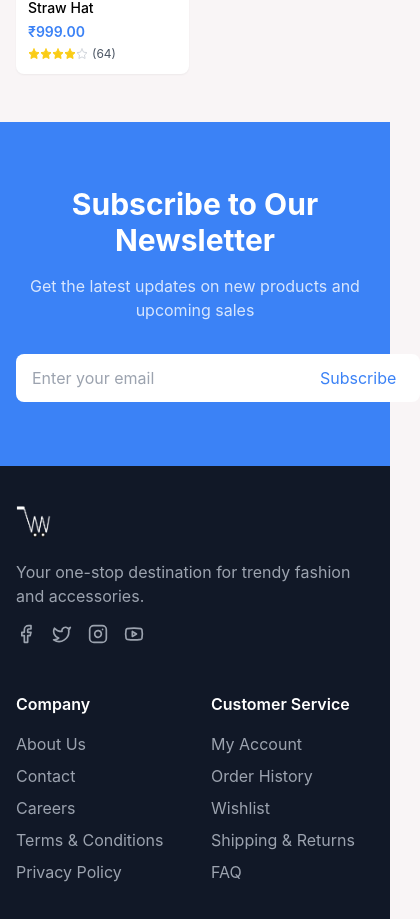
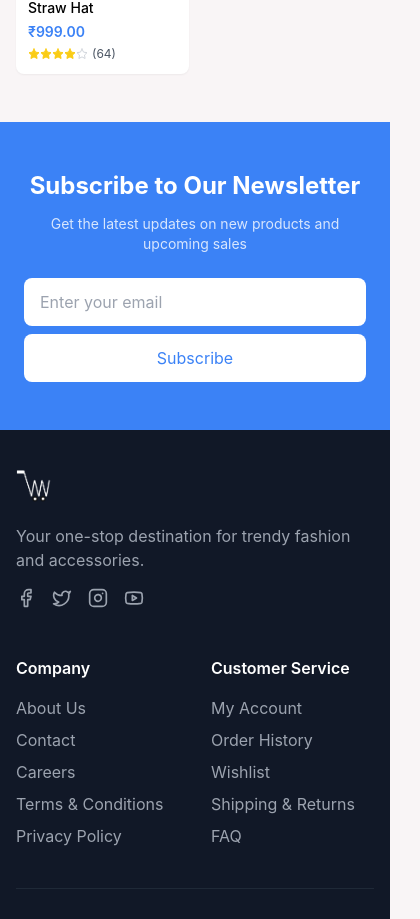
Before and after one commit to SN7k/flexova_frontend, a React (Create React App) app: page / in a window 390 px wide. Shown: the part 2480-3399 px from the top of the page, 420 px wide, since content can reach past the window. Built offline with nearby package versions, Linux system fonts and the light colour scheme.

Commit message:
Fix responsive design issues for mobile devices

```diff
--- a/public/index.html
+++ b/public/index.html
@@ -3,41 +3,21 @@
   <head>
     <meta charset="utf-8" />
     <link rel="icon" href="%PUBLIC_URL%/logo.png" sizes="32x32 48x48 96x96" />
-    <meta name="viewport" content="width=device-width, initial-scale=1" />
+    <meta name="viewport" content="width=device-width, initial-scale=1.0, maximum-scale=1.0, user-scalable=no, viewport-fit=cover" />
     <meta name="theme-color" content="#000000" />
     <meta
       name="description"
       content="Flexova - Your premium e-commerce destination"
     />
     <link rel="apple-touch-icon" href="%PUBLIC_URL%/logo.png" sizes="180x180" />
-    <!--
-      manifest.json provides metadata used when your web app is installed on a
-      user's mobile device or desktop. See https://developers.google.com/web/fundamentals/web-app-manifest/
-    -->
+
     <link rel="manifest" href="%PUBLIC_URL%/manifest.json" />
-    <!--
-      Notice the use of %PUBLIC_URL% in the tags above.
-      It will be replaced with the URL of the `public` folder during the build.
-      Only files inside the `public` folder can be referenced from the HTML.
 
-      Unlike "/favicon.ico" or "favicon.ico", "%PUBLIC_URL%/favicon.ico" will
-      work correctly both with client-side routing and a non-root public URL.
-      Learn how to configure a non-root public URL by running `npm run build`.
-    -->
     <title>Flexova</title>
   </head>
   <body>
     <noscript>You need to enable JavaScript to run this app.</noscript>
     <div id="root"></div>
-    <!--
-      This HTML file is a template.
-      If you open it directly in the browser, you will see an empty page.
 
-      You can add webfonts, meta tags, or analytics to this file.
-      The build step will place the bundled scripts into the <body> tag.
-
-      To begin the development, run `npm start` or `yarn start`.
-      To create a production bundle, use `npm run build` or `yarn build`.
-    -->
   </body>
 </html>
--- a/src/App.tsx
+++ b/src/App.tsx
@@ -60,9 +60,9 @@ const App: React.FC = () => {
       <ToastProvider>
         <AuthProvider>
           <CartProvider>
-            <div className="flex flex-col min-h-screen">
+            <div className="flex flex-col min-h-screen w-full overflow-x-hidden max-w-[100vw]">
               <Navbar />
-              <main className="flex-grow">
+              <main className="flex-grow w-full overflow-x-hidden">
                 <AnimatedRoutes />
               </main>
               <Footer />
--- a/src/components/Footer.tsx
+++ b/src/components/Footer.tsx
@@ -95,16 +95,17 @@ const Footer: React.FC = () => {
 
         {/* Newsletter */}
         <div className="mt-10 pt-8 border-t border-gray-800">
-          <div className="max-w-md mx-auto">
+          <div className="max-w-md mx-auto px-4 sm:px-0">
             <h3 className="font-semibold mb-3 text-center">Subscribe to Our Newsletter</h3>
-            <div className="flex">
+            <div className="flex flex-col sm:flex-row">
               <input
                 type="email"
                 placeholder="Enter your email"
-                className="flex-1 px-4 py-2 rounded-l-lg bg-gray-800 border border-gray-700 focus:outline-none focus:border-primary"
+                className="flex-1 px-4 py-2 rounded-lg sm:rounded-r-none bg-gray-800 border border-gray-700 focus:outline-none focus:border-primary mb-2 sm:mb-0"
               />
-              <button className="bg-primary text-white px-6 py-2 rounded-r-lg hover:bg-primary/90 transition-colors">
-                <Mail className="h-5 w-5" />
+              <button className="bg-primary text-white px-6 py-2 rounded-lg sm:rounded-l-none hover:bg-primary/90 transition-colors flex items-center justify-center">
+                <Mail className="h-5 w-5 sm:mr-2" />
+                <span className="hidden sm:inline">Subscribe</span>
               </button>
             </div>
           </div>
--- a/src/components/HeroUpdated.tsx
+++ b/src/components/HeroUpdated.tsx
@@ -7,30 +7,31 @@ const Hero: React.FC = () => {
   return (
     <div className="relative h-screen hero-background">
       <div className="max-w-7xl mx-auto px-4 sm:px-6 lg:px-8 h-full flex items-center">
-        <div className="grid grid-cols-1 md:grid-cols-2 gap-8 items-center">
+        <div className="grid grid-cols-1 md:grid-cols-2 gap-8 items-center w-full">
           {/* Text Content */}
           <motion.div
             initial={{ opacity: 0, x: -50 }}
             animate={{ opacity: 1, x: 0 }}
             transition={{ duration: 0.8 }}
-            className="space-y-6"
+            className="space-y-4 sm:space-y-6 px-1 sm:px-0"
           >
-            <h1 className="text-4xl md:text-6xl font-bold text-dark">
+            <h1 className="text-3xl sm:text-4xl md:text-6xl font-bold text-dark">
               Discover Your Perfect
               <span className="text-primary"> Style</span>
             </h1>
-            <p className="text-lg text-gray-600">
+            <p className="text-base sm:text-lg text-gray-600">
               Explore our curated collection of fashion products and complete outfit combos.
               Find your unique style with Flexova.
             </p>
-            <div className="flex space-x-4">
+            <div className="flex flex-col sm:flex-row space-y-3 sm:space-y-0 sm:space-x-4">
               <motion.div
                 whileHover={{ scale: 1.05 }}
                 whileTap={{ scale: 0.95 }}
+                className="w-full sm:w-auto"
               >
                 <Link
                   to="/products"
-                  className="bg-primary text-white px-8 py-3 rounded-full hover:bg-primary/90 transition-colors"
+                  className="bg-primary text-white px-6 sm:px-8 py-3 rounded-full hover:bg-primary/90 transition-colors block text-center"
                 >
                   Shop Now
                 </Link>
@@ -38,10 +39,11 @@ const Hero: React.FC = () => {
               <motion.div
                 whileHover={{ scale: 1.05 }}
                 whileTap={{ scale: 0.95 }}
+                className="w-full sm:w-auto"
               >
                 <Link
                   to="/combos"
-                  className="bg-white text-primary border-2 border-primary px-8 py-3 rounded-full hover:bg-primary/10 transition-colors"
+                  className="bg-white text-primary border-2 border-primary px-6 sm:px-8 py-3 rounded-full hover:bg-primary/10 transition-colors block text-center"
                 >
                   View Combos
                 </Link>
--- a/src/index.css
+++ b/src/index.css
@@ -14,14 +14,26 @@
   --light: #F9F5F6;
 }
 
-body {
+html, body {
   margin: 0;
+  padding: 0;
+  width: 100%;
+  overflow-x: hidden;
+  min-height: 100%;
   font-family: 'Poppins', -apple-system, BlinkMacSystemFont, 'Segoe UI', 'Roboto', 'Oxygen',
     'Ubuntu', 'Cantarell', 'Fira Sans', 'Droid Sans', 'Helvetica Neue',
     sans-serif;
   -webkit-font-smoothing: antialiased;
   -moz-osx-font-smoothing: grayscale;
   background-color: var(--light);
+  -webkit-text-size-adjust: 100%;
+  text-size-adjust: 100%;
+}
+
+#root {
+  width: 100%;
+  position: relative;
+  overflow-x: hidden;
 }
 
 code {
--- a/src/pages/Home.tsx
+++ b/src/pages/Home.tsx
@@ -206,23 +206,23 @@ const Home: React.FC = () => {
       </section>
 
       {/* Newsletter Section */}
-      <section className="py-16 bg-primary">
+      <section className="py-12 sm:py-16 bg-primary">
         <div className="max-w-7xl mx-auto px-4 sm:px-6 lg:px-8">
           <div className="text-center">
-            <h2 className="text-3xl font-bold text-white mb-4">
+            <h2 className="text-2xl sm:text-3xl font-bold text-white mb-3 sm:mb-4">
               Subscribe to Our Newsletter
             </h2>
-            <p className="text-white/80 mb-8">
+            <p className="text-white/80 mb-6 sm:mb-8 text-sm sm:text-base">
               Get the latest updates on new products and upcoming sales
             </p>
-            <div className="max-w-md mx-auto">
-              <div className="flex">
+            <div className="max-w-md mx-auto px-2 sm:px-0">
+              <div className="flex flex-col sm:flex-row">
                 <input
                   type="email"
                   placeholder="Enter your email"
-                  className="flex-1 px-4 py-3 rounded-l-lg focus:outline-none focus:ring-2 focus:ring-white"
+                  className="w-full px-4 py-3 rounded-lg sm:rounded-r-none focus:outline-none focus:ring-2 focus:ring-white mb-2 sm:mb-0"
                 />
-                <button className="bg-white text-primary px-6 py-3 rounded-r-lg hover:bg-gray-100 transition-colors">
+                <button className="bg-white text-primary px-6 py-3 rounded-lg sm:rounded-l-none hover:bg-gray-100 transition-colors">
                   Subscribe
                 </button>
               </div>
```
Also changed, not shown: src/components/Hero.css (+11 -0 lines).
